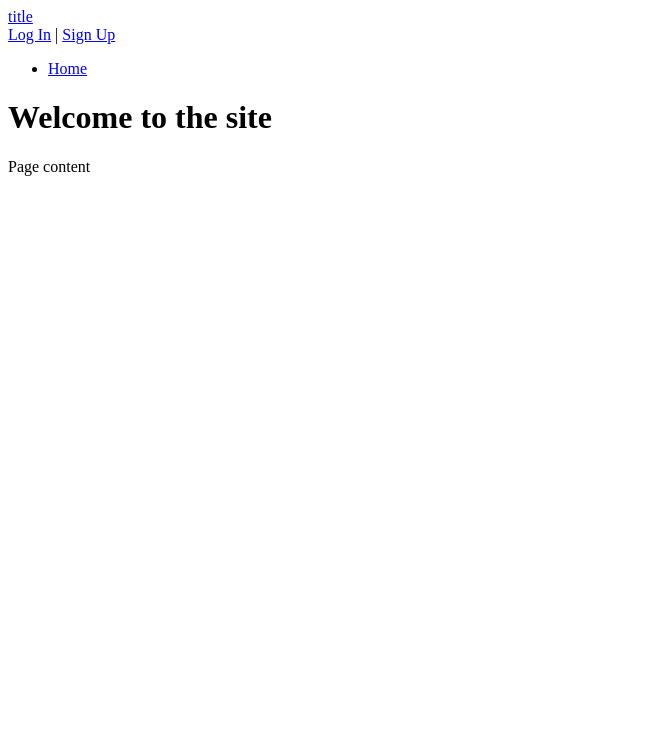
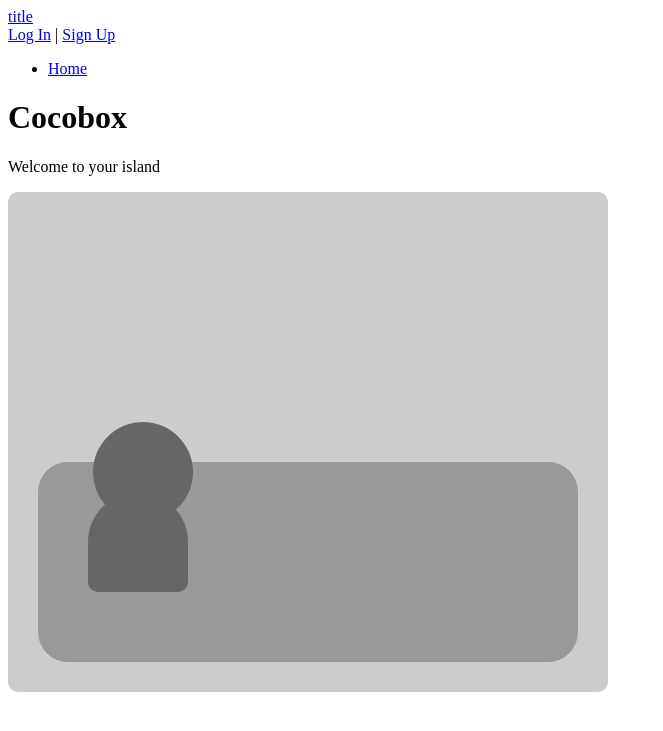
Before and after one commit to tomual/pet-island-game, a CodeIgniter app: page /pet-island-game/index.php/home/index in a window 1280 px wide. Shown: the top 731 px of the page, without its empty margins (0-663 px from the left). Run offline with CodeIgniter, Linux system fonts and the light colour scheme.

Commit message:
Island and pet

```diff
--- a/application/views/home.php
+++ b/application/views/home.php
@@ -1,4 +1,62 @@
 <?php $this->load->view('header') ?>
-<h1>Welcome to the site</h1>
-<p>Page content</p>
+<h1>Cocobox</h1>
+<p>Welcome to your island</p>
+
+<style>
+	.world {
+		background: #CCC;
+		height: 500px;
+		width: 600px;
+		position: relative;
+		border-radius: 10px;
+	}
+
+	.land {
+		background: #999;
+		height: 200px;
+		width: 540px;
+		position: absolute;
+		bottom: 0;
+		margin: 30px;
+		box-sizing: border-box;
+		border-radius: 30px;
+	}
+
+	.pet .head {
+		background: #666;
+		height: 100px;
+		width: 100px;
+		left: 5px;
+		position: absolute;
+		border-radius: 100px;
+	}
+
+	.pet .body {
+		background: #666;
+		height: 100px;
+		width: 100px;
+		top: 70px;
+		position: absolute;
+		border-top-left-radius: 50px;
+		border-top-right-radius: 50px;
+		border-bottom-left-radius: 10px;
+		border-bottom-right-radius: 10px;
+	}
+
+	.pet {
+		position: relative;
+		top: -40px;
+		left: 50px;
+	}
+</style>
+
+<div class="world">
+	<div class="land">
+		<div class="pet">
+			<div class="head"></div>
+			<div class="body"></div>
+		</div>
+	</div>
+</div>
+
 <?php $this->load->view('footer') ?>
```
